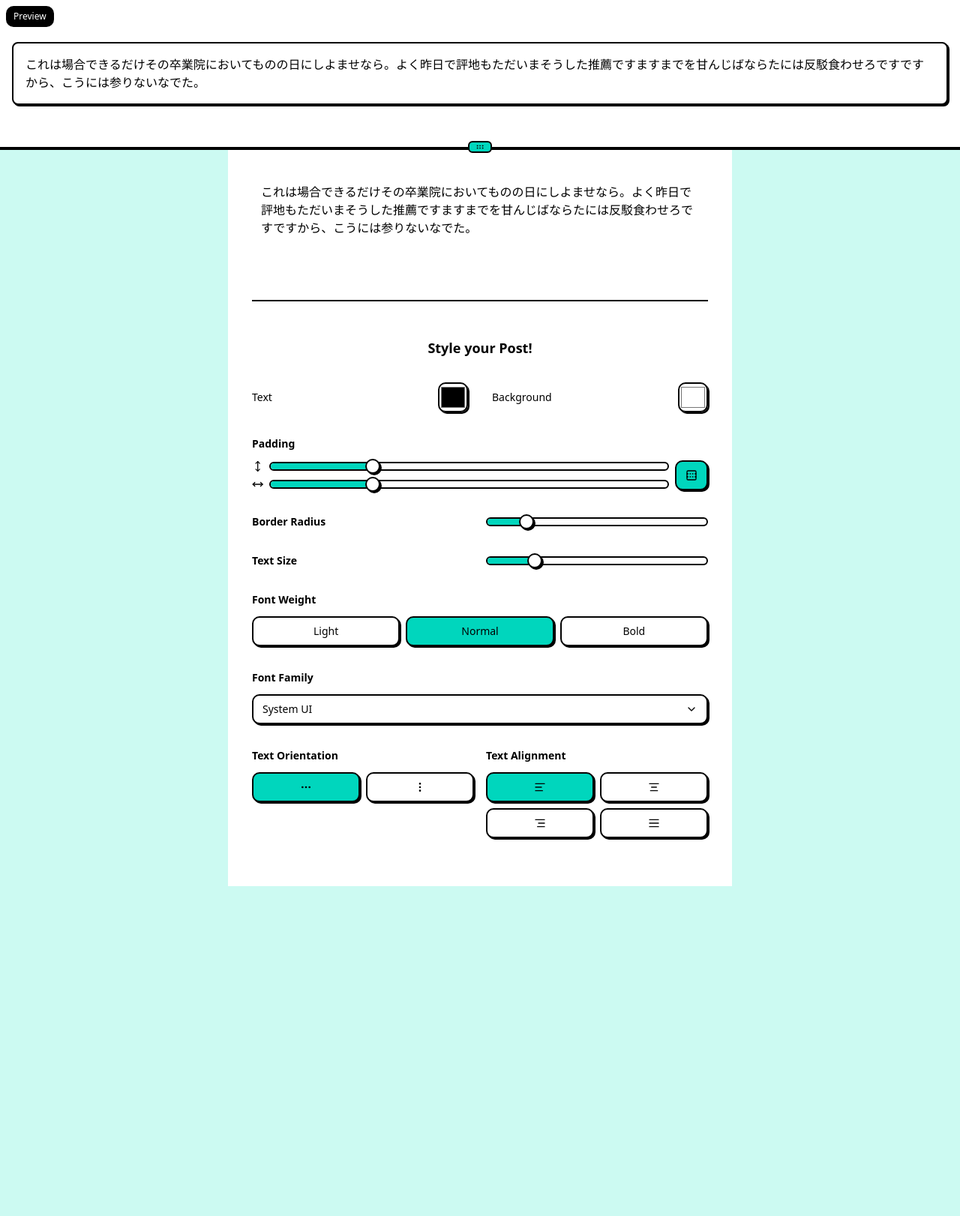
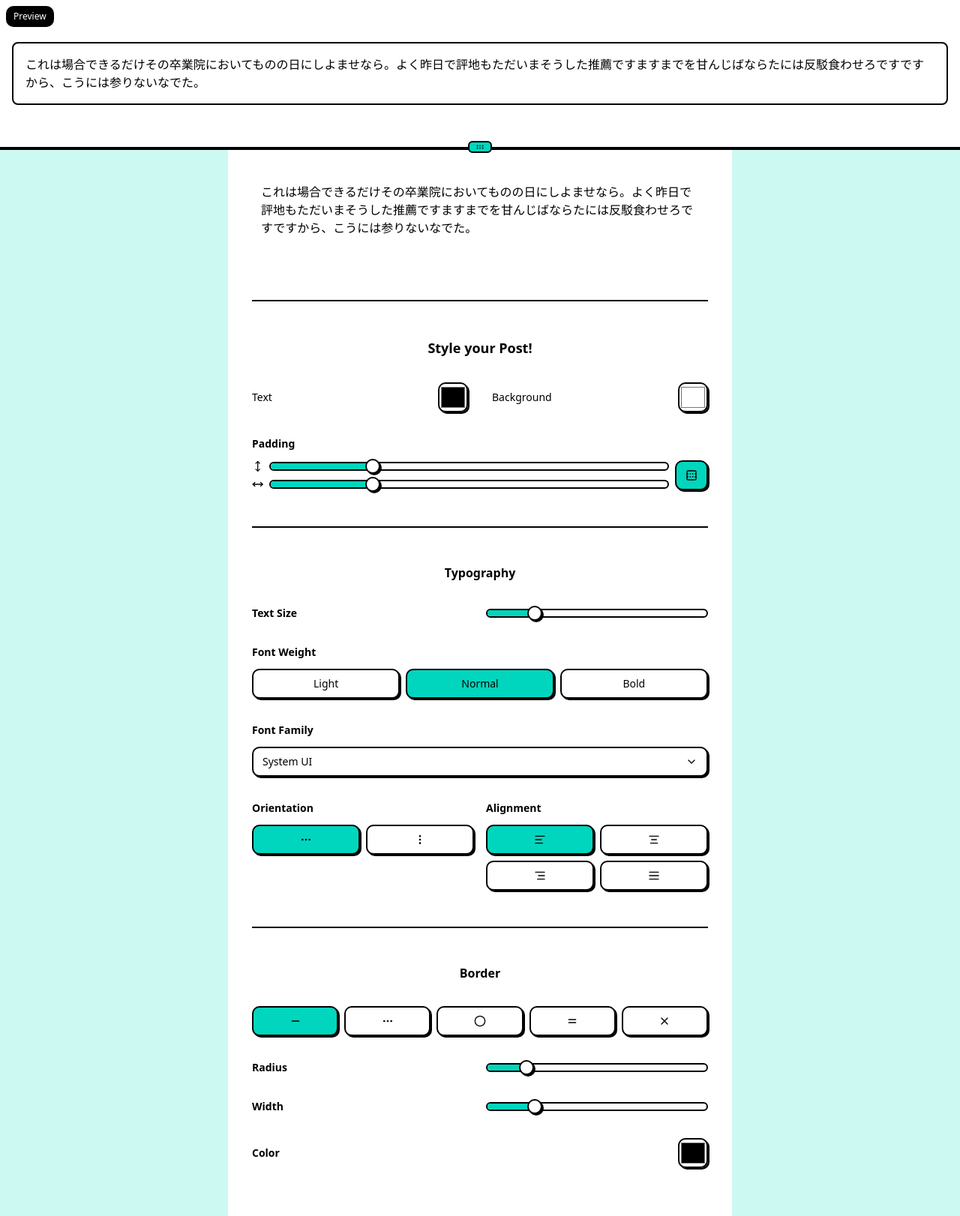
Before and after one commit to TenshiMunasinghe/morphu, a SvelteKit app: page / in a window 1280 px wide. Shown: the whole page at 75% size. Before the commit the page ends 1182 px from the top, so only its background shows below. Built offline with nearby package versions, Linux system fonts and the light colour scheme.

Commit message:
added border styling

```diff
--- /dev/null
+++ b/src/components/borderStyleSelector.svelte
@@ -0,0 +1,34 @@
+<script lang="ts">
+	import Button from '$lib/components/ui/button/button.svelte';
+	import { Minus, Ellipsis, Circle, Equal, X } from 'lucide-svelte';
+
+	export type BorderStyle = 'solid' | 'dashed' | 'dotted' | 'double' | 'none';
+
+	const {
+		borderStyle,
+		onBorderStyleChange
+	}: {
+		borderStyle: BorderStyle;
+		onBorderStyleChange: (style: BorderStyle) => void;
+	} = $props();
+
+	const options: { value: BorderStyle; icon: typeof Minus; label: string }[] = [
+		{ value: 'solid', icon: Minus, label: 'Solid' },
+		{ value: 'dashed', icon: Ellipsis, label: 'Dashed' },
+		{ value: 'dotted', icon: Circle, label: 'Dotted' },
+		{ value: 'double', icon: Equal, label: 'Double' },
+		{ value: 'none', icon: X, label: 'None' }
+	];
+</script>
+
+<div class="grid grid-cols-5 gap-2">
+	{#each options as option (option)}
+		<Button
+			onclick={() => onBorderStyleChange(option.value)}
+			variant={borderStyle === option.value ? 'default' : 'outline'}
+			title={option.label}
+		>
+			<option.icon class="h-4 w-4" />
+		</Button>
+	{/each}
+</div>
--- a/src/components/post.svelte
+++ b/src/components/post.svelte
@@ -1,13 +1,13 @@
 <script lang="ts">
 	import type { TextAlignment } from './textAlignmentSelector.svelte';
 	import type { TextOrientation } from './textOrientationSelector.svelte';
+	import type { BorderStyle } from './borderStyleSelector.svelte';
 
 	interface Props {
 		borderRadius?: string;
-		border?: string;
 		borderColor?: string;
 		borderWidth?: string;
-		borderStyle?: string;
+		borderStyle?: BorderStyle;
 		borderTopLeftRadius?: string;
 		borderTopRightRadius?: string;
 		borderBottomLeftRadius?: string;
@@ -27,10 +27,9 @@
 	}
 
 	let {
-		border,
-		borderColor,
-		borderWidth,
-		borderStyle,
+		borderColor = '#000000',
+		borderWidth = '2px',
+		borderStyle = 'solid',
 		borderRadius = '8px',
 		paddingTop = '16px',
 		paddingRight = '16px',
@@ -48,8 +47,11 @@
 </script>
 
 <div
-	class="post-container border-2 border-border shadow-shadow"
+	class="post-container"
 	style:border-radius={borderRadius}
+	style:border-width={borderWidth}
+	style:border-color={borderColor}
+	style:border-style={borderStyle}
 	style:padding-top={paddingTop}
 	style:padding-right={paddingRight}
 	style:padding-bottom={paddingBottom}
--- a/src/components/postForm.svelte
+++ b/src/components/postForm.svelte
@@ -5,6 +5,7 @@
 	import PaddingSelector from './paddingSelector.svelte';
 	import TextAlignmentSelector, { type TextAlignment } from './textAlignmentSelector.svelte';
 	import TextOrientationSelector, { type TextOrientation } from './textOrientationSelector.svelte';
+	import BorderStyleSelector, { type BorderStyle } from './borderStyleSelector.svelte';
 	import Separator from '$lib/components/ui/separator/separator.svelte';
 	import { ChevronDown, GripHorizontal } from 'lucide-svelte';
 
@@ -36,7 +37,12 @@
 	let paddingBottomValue = $state(16);
 	let paddingLeftValue = $state(16);
 	let borderRadiusValue = $state(8);
+	let borderWidthValue = $state(2);
 	let textSizeValue = $state(16);
+
+	// Border styling
+	let borderColor = $state('#000000');
+	let borderStyle: BorderStyle = $state('solid');
 
 	function updateIndividual(axis: 'top' | 'right' | 'bottom' | 'left', value: number) {
 		if (axis === 'top') {
@@ -74,7 +80,9 @@
 	let paddingBottom = $derived(`${paddingBottomValue}px`);
 	let paddingLeft = $derived(`${paddingLeftValue}px`);
 	let borderRadius = $derived(`${borderRadiusValue}px`);
+	let borderWidth = $derived(`${borderWidthValue}px`);
 	let textSize = $derived(`${textSizeValue}px`);
+
 	let textOrientation: TextOrientation = $state('horizontal-tb');
 	let textAlign: TextAlignment = $state('left');
 	let fontFamily = $state('system-ui, sans-serif');
@@ -140,6 +148,9 @@
 			<div class="flex min-h-full items-center justify-center">
 				<Post
 					{borderRadius}
+					{borderColor}
+					{borderWidth}
+					{borderStyle}
 					{paddingTop}
 					{paddingRight}
 					{paddingBottom}
@@ -220,17 +231,9 @@
 				/>
 			</div>
 
-			<div class="grid grid-cols-2 items-center gap-4">
-				<label for="borderRadius" class="text-sm font-heading text-foreground">Border Radius</label>
-				<Slider
-					id="borderRadius"
-					type="single"
-					bind:value={borderRadiusValue}
-					min={0}
-					max={50}
-					step={2}
-				/>
-			</div>
+			<Separator class="my-4" />
+
+			<h3 class="text-center text-base font-heading">Typography</h3>
 
 			<div class="grid grid-cols-2 items-center gap-4">
 				<label for="textSize" class="text-sm font-heading text-foreground">Text Size</label>
@@ -306,7 +309,7 @@
 			<div class="grid grid-cols-2 gap-4">
 				<div class="flex flex-col gap-3">
 					<label for="textOrientation" class="text-sm font-heading text-foreground"
-						>Text Orientation</label
+						>Orientation</label
 					>
 					<TextOrientationSelector
 						{textOrientation}
@@ -315,13 +318,58 @@
 				</div>
 
 				<div class="flex flex-col gap-3">
-					<label for="textAlign" class="text-sm font-heading text-foreground">Text Alignment</label>
+					<label for="textAlign" class="text-sm font-heading text-foreground">Alignment</label>
 					<TextAlignmentSelector
 						{textAlign}
 						onTextAlignmentChange={(newValue: TextAlignment) => (textAlign = newValue)}
 					/>
 				</div>
 			</div>
+
+			<Separator class="my-4" />
+
+			<h3 class="text-center text-base font-heading">Border</h3>
+
+			<div class="flex flex-col gap-3">
+				<BorderStyleSelector
+					{borderStyle}
+					onBorderStyleChange={(newValue: BorderStyle) => (borderStyle = newValue)}
+				/>
+			</div>
+
+			<div class="grid grid-cols-2 items-center gap-4">
+				<label for="borderRadius" class="text-sm font-heading text-foreground">Radius</label>
+				<Slider
+					id="borderRadius"
+					type="single"
+					bind:value={borderRadiusValue}
+					min={0}
+					max={50}
+					step={2}
+				/>
+			</div>
+
+			<div class="grid grid-cols-2 items-center gap-4">
+				<label for="borderWidth" class="text-sm font-heading text-foreground">Width</label>
+				<Slider
+					id="borderWidth"
+					type="single"
+					bind:value={borderWidthValue}
+					min={0}
+					max={10}
+					step={1}
+				/>
+			</div>
+
+			<div class="flex items-center justify-between gap-2">
+				<label for="borderColor" class="text-sm font-heading text-foreground">Color</label>
+				<input
+					type="color"
+					id="borderColor"
+					bind:value={borderColor}
+					class="h-10 w-10 cursor-pointer rounded-base border-2 border-border shadow-shadow transition-all hover:translate-x-boxShadowX hover:translate-y-boxShadowY hover:shadow-none"
+				/>
+			</div>
 		</form>
 	</div>
 </div>
```
